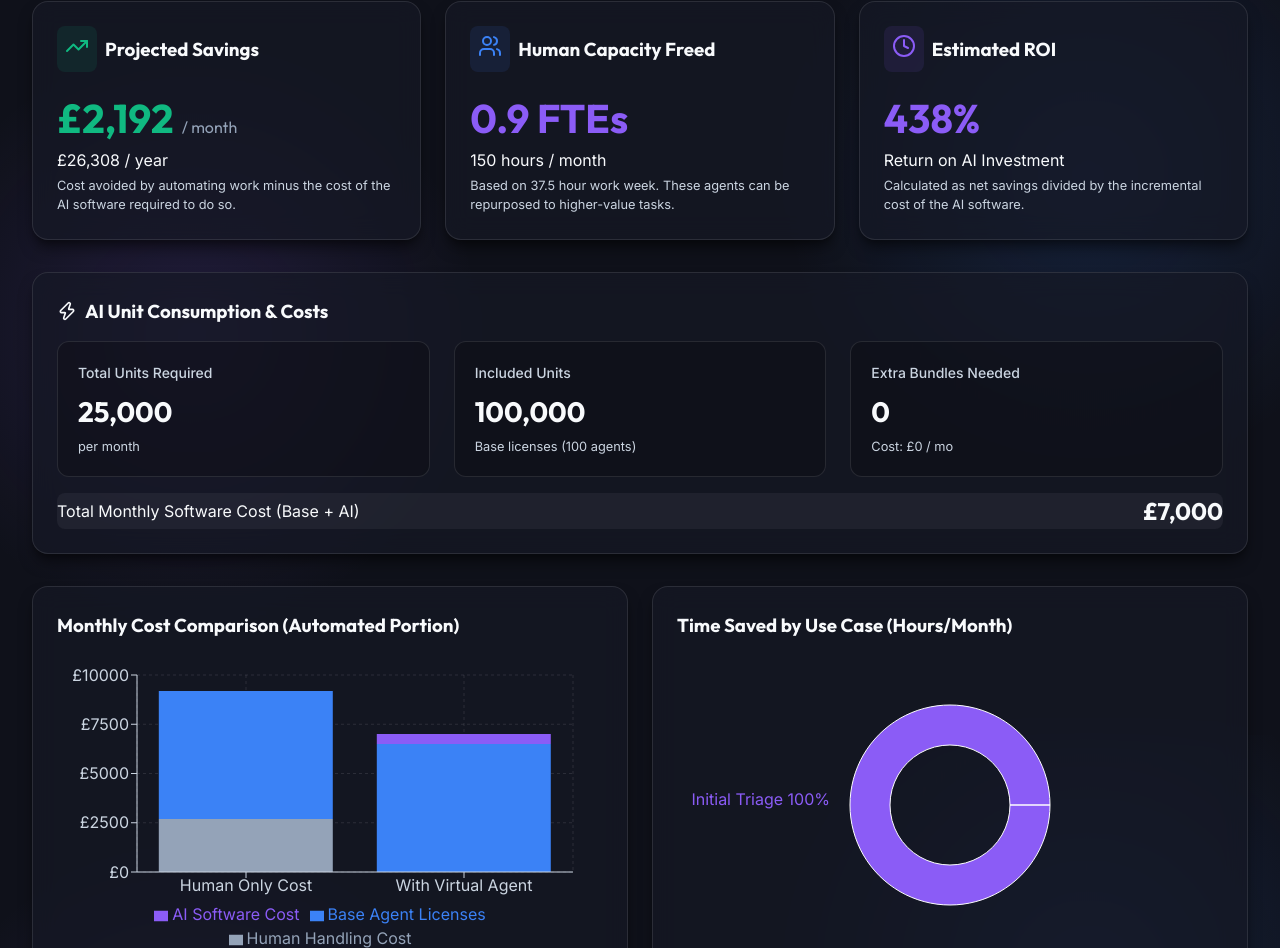
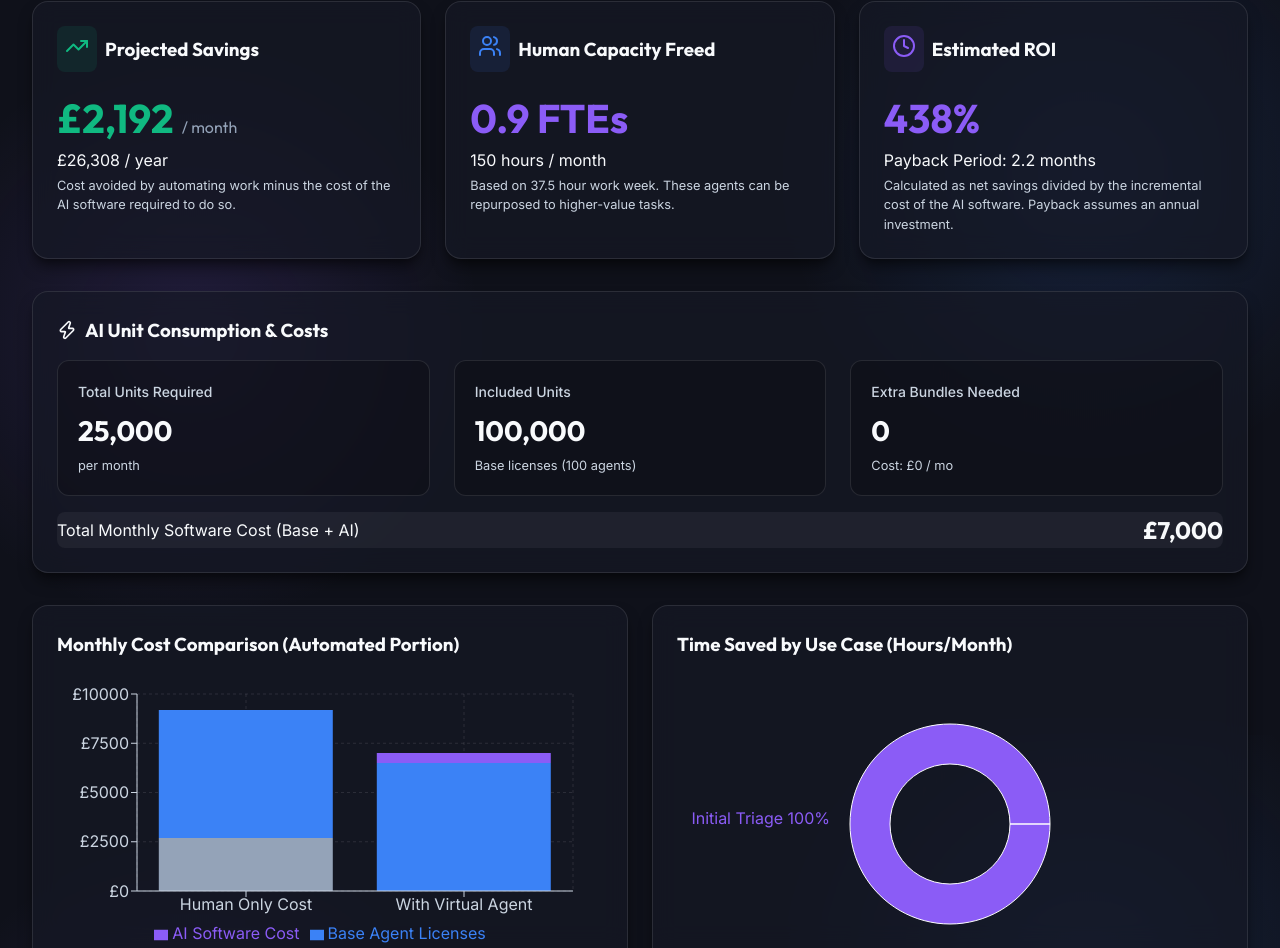
Before and after one commit to jredsell/roicalculator, a React (Vite) app: page / in a window 1280 px wide. Shown: the part 865-1813 px from the top of the page. Built offline with nearby package versions, Linux system fonts and the light colour scheme.

Commit message:
Add Payback Period metric to ROI Dashboard

```diff
--- a/src/App.jsx
+++ b/src/App.jsx
@@ -92,6 +92,7 @@ function App() {
     const netMonthlySavings = totalCurrentAgentCostMonthly - incrementalAiCost
     const netYearlySavings = netMonthlySavings * 12
     const roiPercentage = incrementalAiCost > 0 ? (netMonthlySavings / incrementalAiCost) * 100 : (netMonthlySavings > 0 ? 100 : 0)
+    const paybackMonths = totalCurrentAgentCostMonthly > 0 ? (incrementalAiCost * 12) / totalCurrentAgentCostMonthly : 0
 
     return {
       totalUnitsRequired,
@@ -107,7 +108,8 @@ function App() {
       totalCurrentAgentCostMonthly,
       netMonthlySavings,
       netYearlySavings,
-      roiPercentage
+      roiPercentage,
+      paybackMonths
     }
   }, [globalSettings, useCases])
 
--- a/src/components/ResultsDashboard.jsx
+++ b/src/components/ResultsDashboard.jsx
@@ -94,10 +94,10 @@ export default function ResultsDashboard({ results, useCases, globalSettings })
             {formatNumber(results.roiPercentage)}%
           </div>
           <div className="text-secondary mt-2">
-            Return on AI Investment
+            Payback Period: {results.paybackMonths.toFixed(1)} months
           </div>
           <p className="metric-subtext mt-4">
-            Calculated as net savings divided by the incremental cost of the AI software.
+            Calculated as net savings divided by the incremental cost of the AI software. Payback assumes an annual investment.
           </p>
         </div>
       </div>
```
